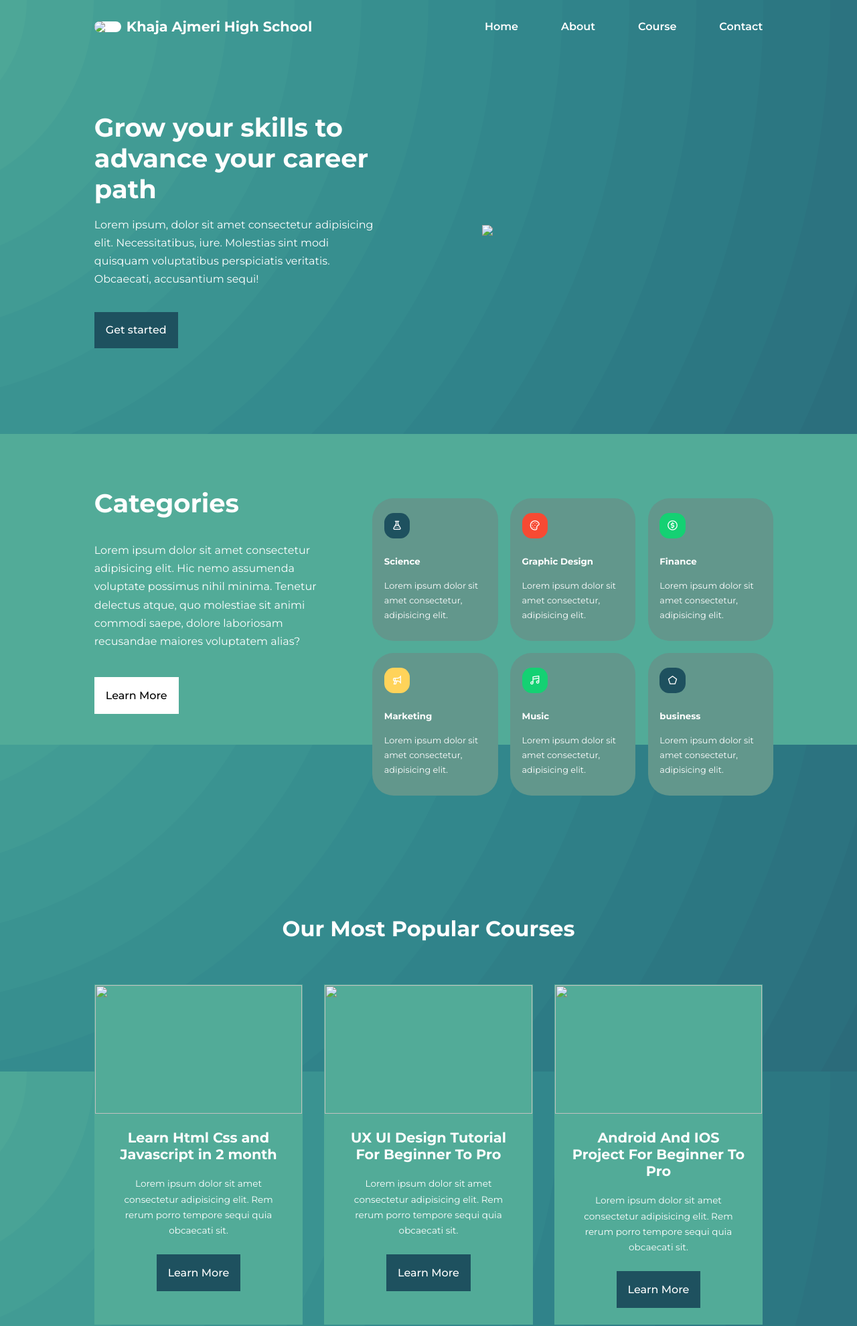
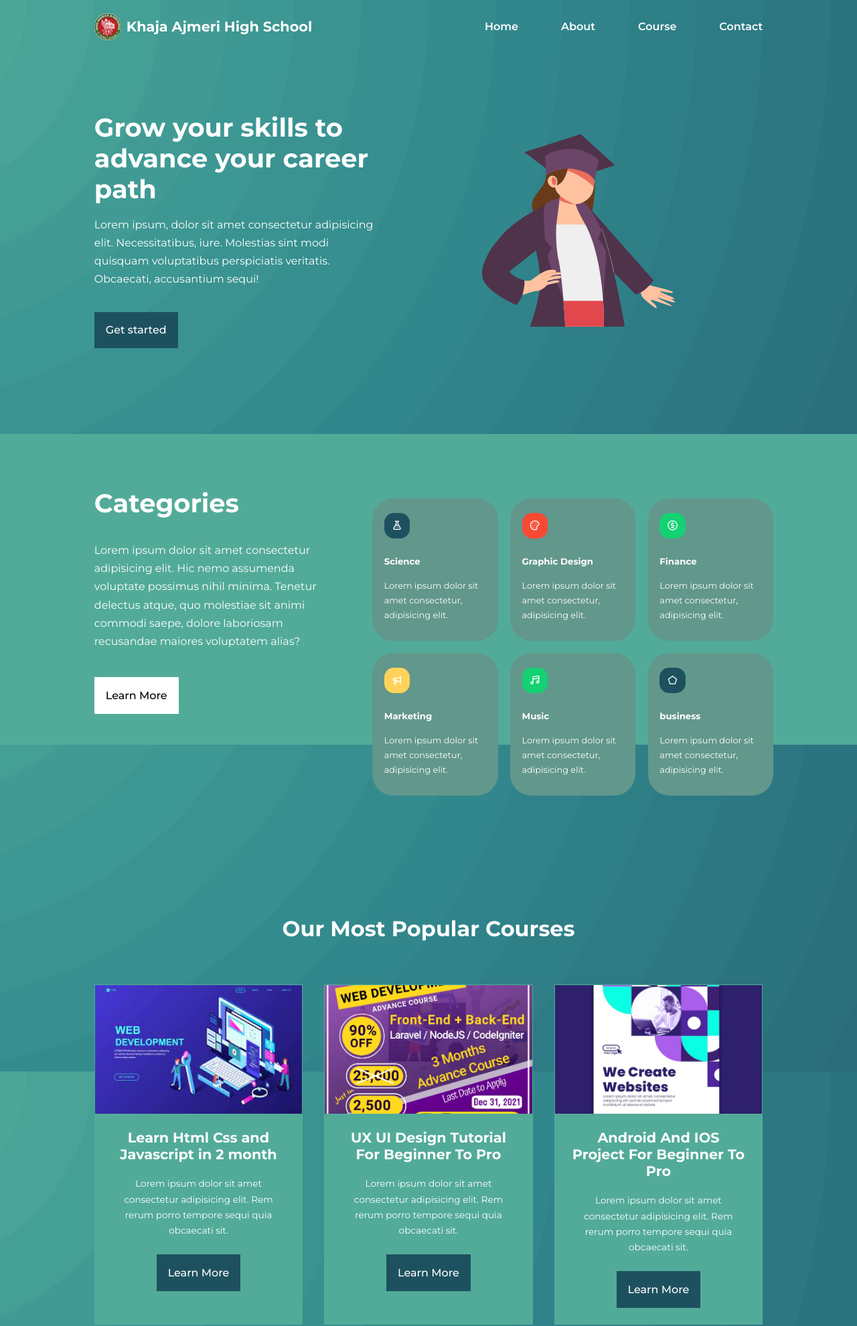
Before and after one commit to masudhasanrana/khajaajmerihighschool.com, a plain HTML site: page index.html in a window 1280 px wide. Shown: the top 1980 px of the page at 67% size. Drawn offline with nearby package versions, Linux system fonts and the light colour scheme; the site is published under a folder, as on GitHub Pages, so addresses that start at the root find nothing.

Commit message:
Update index.html

```diff
--- a/index.html
+++ b/index.html
@@ -25,7 +25,7 @@
     <!---------Navbar section start---------->
     <nav>
         <div class="container nav__container">
-                <a href="index.html"><img src="/image/front-logo.png"><h4>Khaja Ajmeri High School</h4></a>
+                <a href="index.html"><img src="./image/front-logo.png"><h4>Khaja Ajmeri High School</h4></a>
                 <ul class="nav__menu">
                     <li><a href="index.html">Home</a></li>
                     <li><a href="about.html">About</a></li>
@@ -51,7 +51,7 @@
             <a href="/course.html" class="btn btn-primary">Get started</a>
         </div>
       <div class="header__right">
-        <img src="/image/header-right.svg" >
+        <img src="./image/header-right.svg" >
         </div>
     </div>
  </header>
@@ -109,7 +109,7 @@
     <div class="container courses__container">
         <article class="course">
             <div class="course__image">
-                <img src="/image/course1.jpg"></div>
+                <img src="./image/course1.jpg"></div>
                 <div class="course__info"><h4>Learn Html Css and Javascript in 2 month</h4>
                     <p>Lorem ipsum dolor sit amet consectetur adipisicing elit. Rem rerum porro tempore sequi quia obcaecati sit.</p>
                     <a href="/course.html" class="btn btn-primary">Learn More</a>
@@ -119,7 +119,7 @@
         </article>
         <article class="course">
             <div class="course__image">
-                <img src="/image/course2.jpg"></div>
+                <img src="./image/course2.jpg"></div>
                 <div class="course__info">
                     <h4>UX UI Design Tutorial For Beginner To Pro</h4>
                 <p>Lorem ipsum dolor sit amet consectetur adipisicing elit. Rem rerum porro tempore sequi quia obcaecati sit.</p>
@@ -129,7 +129,7 @@
         </article>
         <article class="course">
             <div class="course__image">
-                <img src="/image/course3.jpg">
+                <img src="./image/course3.jpg">
             </div>
                 <div class="course__info">
                     <h4>Android And IOS Project For Beginner To Pro</h4>
@@ -308,7 +308,7 @@
     <footer class="footer">
         <div class="container footer__container">
             <div class="footer__1">
-                <a href="index.html"><img src="/image/front-logo.png">  <h4>Khaja Ajmeri High School</h4> </a>
+                <a href="index.html"><img src="./image/front-logo.png">  <h4>Khaja Ajmeri High School</h4> </a>
                 <p>Lorem ipsum dolor sit, amet consectetur adipisicing elit. Nobis soluta accusamus .</p>
             </div>
 
```
